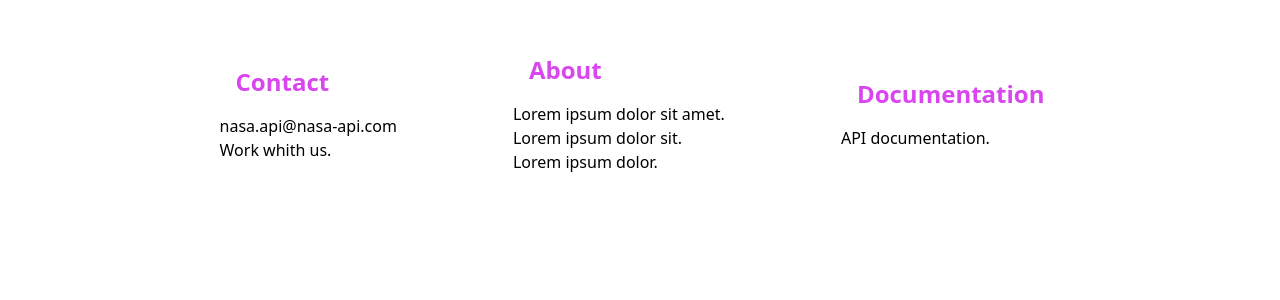
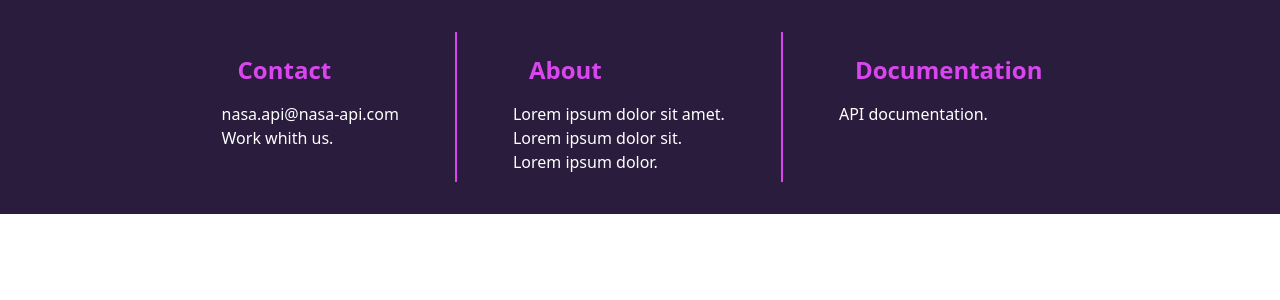
Before and after one commit to DanielGamma/nasa_project_blue, a React (Create React App) app: page / in a window 1280 px wide. Shown: the top 300 px of the page. Built offline with nearby package versions, Linux system fonts and the light colour scheme.

Commit message:
feature footer

```diff
--- a/src/components/Footer/Footer.jsx
+++ b/src/components/Footer/Footer.jsx
@@ -1,28 +1,28 @@
 export default function Footer() {
     return (
         <>
-            <div className="flex gap-14 justify-center items-center p-8">
-                <div>
+            <div className="flex gap-14 justify-center items-start p-8 w-full bg-[#2A1C3D]">
+                <div className="">
                     <p className="text-fuchsia-500 text-2xl p-4 mt-1.5 font-semibold">Contact</p>
-                    <p className="font-medium">nasa.api@nasa-api.com</p>
-                    <p className="font-medium">Work whith us.</p>
+                    <p className="font-medium text-white">nasa.api@nasa-api.com</p>
+                    <p className="font-medium text-white">Work whith us.</p>
                 </div>
 
-                <div className="text-fuchsia-500 h-8 w-1" ></div>
 
-                <div>
+                <div className=" bg-fuchsia-500 h-[150px] w-0.5" ><p></p></div>
+                <div className="">
                     <p className="text-fuchsia-500 text-2xl p-4 mt-1.5 font-semibold">About</p>
-                    <p className="font-medium">Lorem ipsum dolor sit amet.</p>
-                    <p className="font-medium">Lorem ipsum dolor sit.</p>
-                    <p className="font-medium">Lorem ipsum dolor.</p>
+                    <p className="font-medium text-white">Lorem ipsum dolor sit amet.</p>
+                    <p className="font-medium text-white">Lorem ipsum dolor sit.</p>
+                    <p className="font-medium text-white">Lorem ipsum dolor.</p>
 
                 </div>
 
-                <div className="text-fuchsia-500 h-8 w-1" ></div>
+                <div className=" bg-fuchsia-500 h-[150px] w-0.5" ><p></p></div>
 
-                <div>
+                <div className="">
                     <p className="text-fuchsia-500 text-2xl p-4 mt-1.5 font-semibold">Documentation</p>
-                    <p className="font-medium">API documentation.</p>
+                    <p className="font-medium text-white">API documentation.</p>
 
                 </div>
             </div>
```
